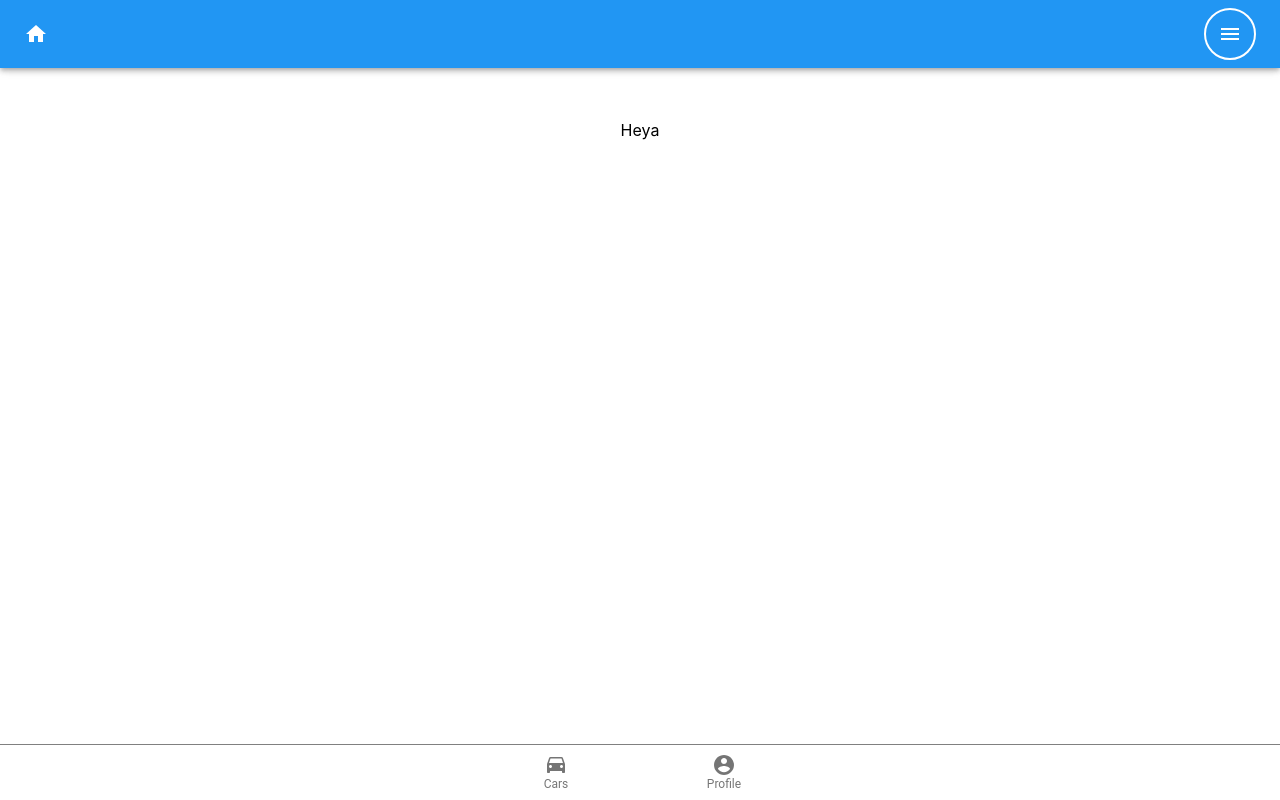
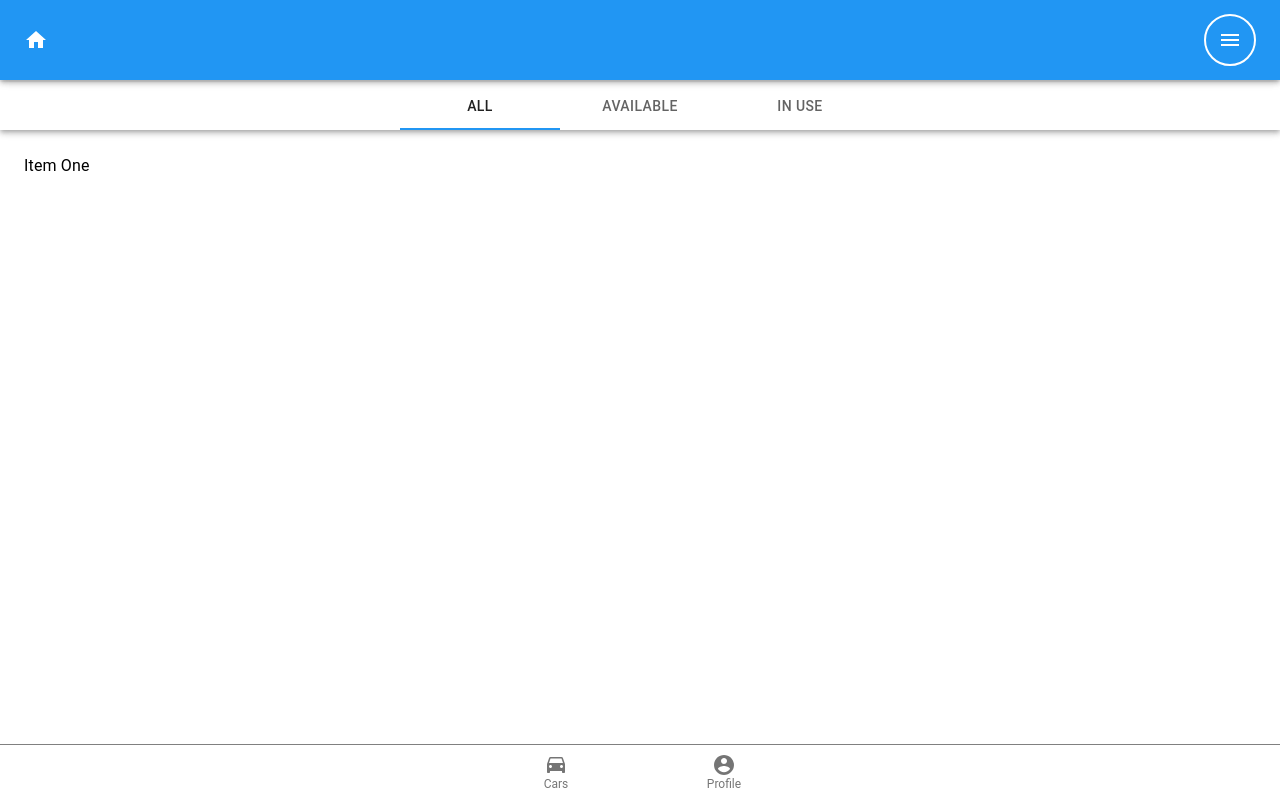
Before and after one commit to haydenlinder/fyrecar, a React (Create React App) app in the folder client/: page / in a window 1280 px wide. Built offline with nearby package versions, Linux system fonts and the light colour scheme.

Commit message:
Add tabs

```diff
--- a/client/src/App.js
+++ b/client/src/App.js
@@ -2,6 +2,7 @@ import logo from './logo.svg';
 import './App.css';
 import theme from './theme'
 import { ThemeProvider } from '@material-ui/core/styles'
+import Cars from './pages/Cars'
 import Header from './components/Header';
 import Footer from './components/Footer';
 import { BrowserRouter as Router } from 'react-router-dom'
@@ -16,8 +17,8 @@ function App() {
       <Router>
         <Header />
         <Container>
-          <Box pt={15} pb={12} height='100vh' display='flex' flexDirection='column' alignItems='center'>
-            Heya
+          <Box pt={10.25} pb={12} height='100vh' display='flex' flexDirection='column' alignItems='center'>
+            <Cars />
           </Box>
         </Container>
         <Footer />
--- /dev/null
+++ b/client/src/components/AvailabilityTabs.jsx
@@ -0,0 +1,63 @@
+import React from 'react';
+import AppBar from '@material-ui/core/AppBar';
+import Tabs from '@material-ui/core/Tabs';
+import Tab from '@material-ui/core/Tab';
+import Typography from '@material-ui/core/Typography';
+import Box from '@material-ui/core/Box';
+
+function TabPanel(props) {
+    const { children, value, index, ...other } = props;
+
+    return (
+        <div
+            role="tabpanel"
+            hidden={value !== index}
+            id={`simple-tabpanel-${index}`}
+            aria-labelledby={`simple-tab-${index}`}
+            {...other}
+        >
+            {value === index && (
+                <Box p={3}>
+                    <Typography>{children}</Typography>
+                </Box>
+            )}
+        </div>
+    );
+}
+
+function a11yProps(index) {
+    return {
+        id: `simple-tab-${index}`,
+        'aria-controls': `simple-tabpanel-${index}`,
+    };
+}
+
+
+export default function AvailabilityTabs() {
+    const [value, setValue] = React.useState(0);
+
+    const handleChange = (event, newValue) => {
+        setValue(newValue);
+    };
+
+    return (
+        <div>
+            <AppBar position="static" color='secondary' style={{ width: '100vw' }}>
+                <Tabs value={value} indicatorColor='primary' centered onChange={handleChange} aria-label="availability tabs">
+                    <Tab label="All" {...a11yProps(0)} />
+                    <Tab label="Available" {...a11yProps(1)} />
+                    <Tab label="In Use" {...a11yProps(2)} />
+                </Tabs>
+            </AppBar>
+            <TabPanel value={value} index={0}>
+                Item One
+            </TabPanel>
+            <TabPanel value={value} index={1}>
+                Item Two
+            </TabPanel>
+            <TabPanel value={value} index={2}>
+                Item Three
+            </TabPanel>
+        </div>
+    );
+}
--- a/client/src/components/Header.jsx
+++ b/client/src/components/Header.jsx
@@ -12,7 +12,7 @@ const Header = ({  }) => {
     return (
         <AppBar position="fixed">
             <Container>
-                <Box display='flex' py={1} alignItems='center' justifyContent='space-between'>
+                <Box display='flex' py={1} alignItems='center' justifyContent='space-between' height={80}>
                     <Link to='/'>
                         <IconButton edge="start" color="secondary" aria-label="menu">
                             <HomeIcon />
--- a/client/src/pages/Cars.jsx
+++ b/client/src/pages/Cars.jsx
@@ -1,78 +1,9 @@
-import React from 'react';
-import PropTypes from 'prop-types';
-import { makeStyles } from '@material-ui/core/styles';
-import AppBar from '@material-ui/core/AppBar';
-import Tabs from '@material-ui/core/Tabs';
-import Tab from '@material-ui/core/Tab';
-import Typography from '@material-ui/core/Typography';
-import Box from '@material-ui/core/Box';
+import AvailabilityTabs from "../components/AvailabilityTabs"
 
-function TabPanel(props) {
-    const { children, value, index, ...other } = props;
-
+const Cars = ({}) => {
     return (
-        <div
-            role="tabpanel"
-            hidden={value !== index}
-            id={`simple-tabpanel-${index}`}
-            aria-labelledby={`simple-tab-${index}`}
-            {...other}
-        >
-            {value === index && (
-                <Box p={3}>
-                    <Typography>{children}</Typography>
-                </Box>
-            )}
-        </div>
-    );
+        <AvailabilityTabs />
+    )
 }
 
-TabPanel.propTypes = {
-    children: PropTypes.node,
-    index: PropTypes.any.isRequired,
-    value: PropTypes.any.isRequired,
-};
-
-function a11yProps(index) {
-    return {
-        id: `simple-tab-${index}`,
-        'aria-controls': `simple-tabpanel-${index}`,
-    };
-}
-
-const useStyles = makeStyles((theme) => ({
-    root: {
-        flexGrow: 1,
-        backgroundColor: theme.palette.background.paper,
-    },
-}));
-
-export default function SimpleTabs() {
-    const classes = useStyles();
-    const [value, setValue] = React.useState(0);
-
-    const handleChange = (event, newValue) => {
-        setValue(newValue);
-    };
-
-    return (
-        <div className={classes.root}>
-            <AppBar position="static">
-                <Tabs value={value} onChange={handleChange} aria-label="simple tabs example">
-                    <Tab label="Item One" {...a11yProps(0)} />
-                    <Tab label="Item Two" {...a11yProps(1)} />
-                    <Tab label="Item Three" {...a11yProps(2)} />
-                </Tabs>
-            </AppBar>
-            <TabPanel value={value} index={0}>
-                Item One
-      </TabPanel>
-            <TabPanel value={value} index={1}>
-                Item Two
-      </TabPanel>
-            <TabPanel value={value} index={2}>
-                Item Three
-      </TabPanel>
-        </div>
-    );
-}
+export default Cars
```
